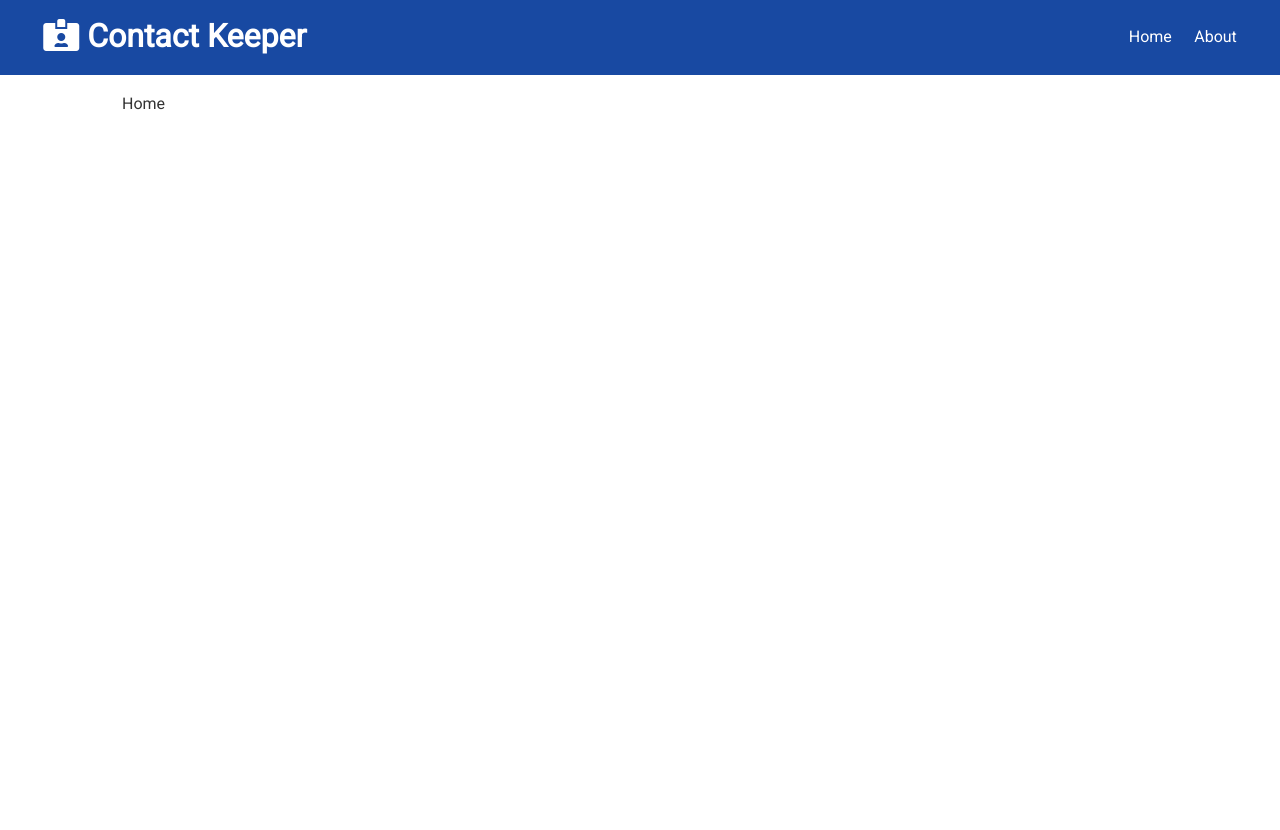
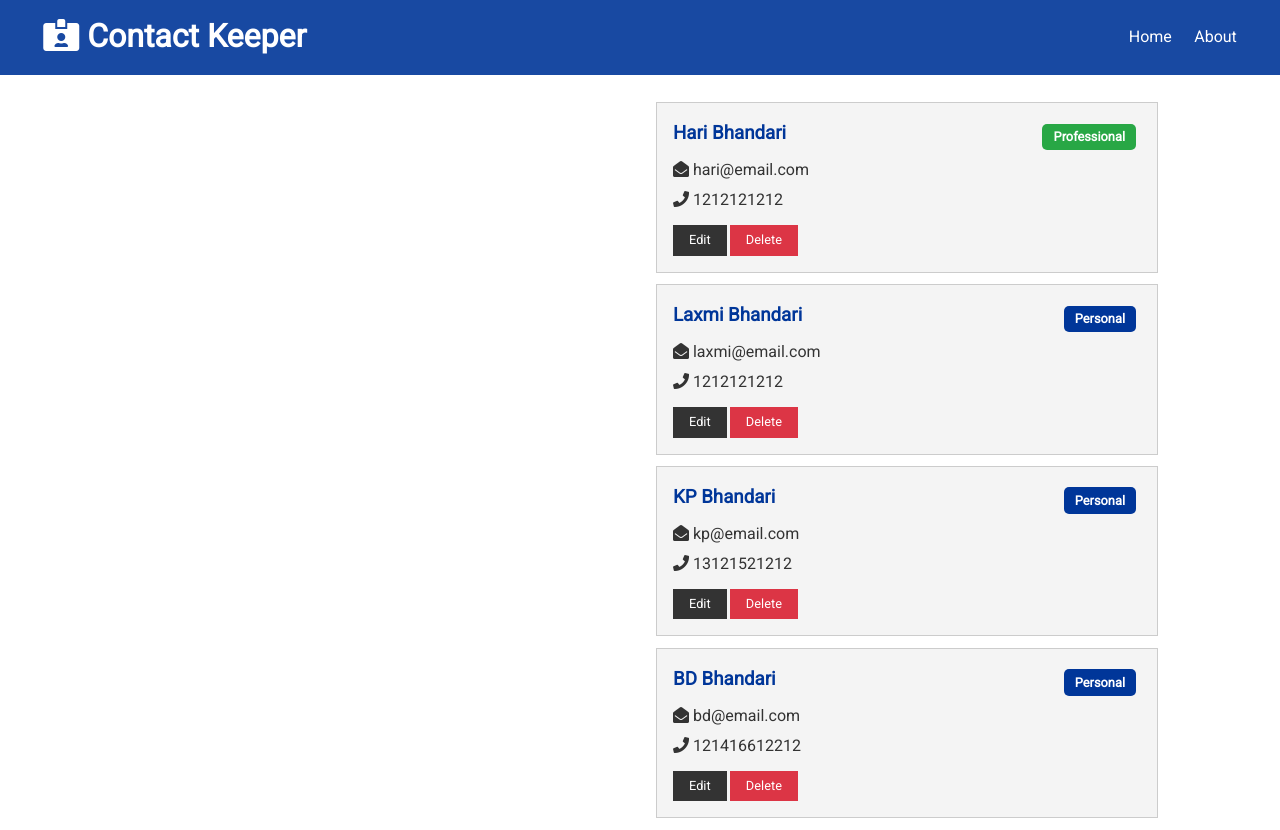
Before and after one commit to HariBhandari07/MERN-Contact-Keeper, a React (Create React App) app in the folder client/: page / in a window 1280 px wide. Before the commit the page ends 800 px from the top, so only its background shows below. Built offline with nearby package versions, Linux system fonts and the light colour scheme.

Commit message:
Contacts and ContactItem component created

```diff
--- /dev/null
+++ b/client/src/components/contacts/ContactItem.js
@@ -0,0 +1,30 @@
+import React from 'react'
+import PropTypes from 'prop-types'
+
+const ContactItem = ({ contact }) => {
+    const { id, name, email, phone, type } = contact
+    return (
+        <div className="card bg-light">
+            <h3 className="text-primary text-left">
+                {name}{' '} <span style={{ float: 'right' }}
+                                  className={'badge ' + (type === 'professional' ? 'badge-success' : 'badge-primary')}>
+                {type.charAt(0).toUpperCase() + type.slice(1)}
+                </span>
+            </h3>
+            <ul className="list">
+                {email && <li><i className="fas fa-envelope-open" /> {email}</li>}
+                {phone && <li><i className="fas fa-phone" /> {phone}</li>}
+            </ul>
+            <p>
+                <button className="btn btn-dark btn-sm">Edit</button>
+                <button className="btn btn-danger btn-sm">Delete</button>
+            </p>
+        </div>
+    )
+}
+
+ContactItem.propTypes = {
+    contact: PropTypes.object.isRequired,
+}
+
+export default ContactItem
--- /dev/null
+++ b/client/src/components/contacts/Contacts.js
@@ -0,0 +1,17 @@
+import React, { Fragment, useContext } from 'react'
+import ContactContext from '../../context/contact/contactContext'
+import ContactItem from './ContactItem'
+
+const Contacts = () => {
+    const contactContext = useContext(ContactContext)
+    const { contacts } = contactContext
+    return (
+        <Fragment>
+            {contacts.map(contact => (
+                <ContactItem key={contact.id} contact={contact} />
+            ))}
+        </Fragment>
+    )
+}
+
+export default Contacts
--- a/client/src/components/pages/Home.js
+++ b/client/src/components/pages/Home.js
@@ -1,9 +1,15 @@
 import React from 'react'
+import Contacts from '../contacts/Contacts'
 
 const Home = () => {
     return (
-        <div>
-            Home
+        <div className="grid-2">
+            <div>
+                {/* Contact Form*/}
+            </div>
+            <div>
+                <Contacts />
+            </div>
         </div>
     )
 }
--- a/client/src/context/contact/ContactState.js
+++ b/client/src/context/contact/ContactState.js
@@ -21,7 +21,7 @@
                 name: 'Hari Bhandari',
                 email: 'hari@email.com',
                 phone: '1212121212',
-                type: 'personal'
+                type: 'professional'
             },
             {
                 id: 2,
```
